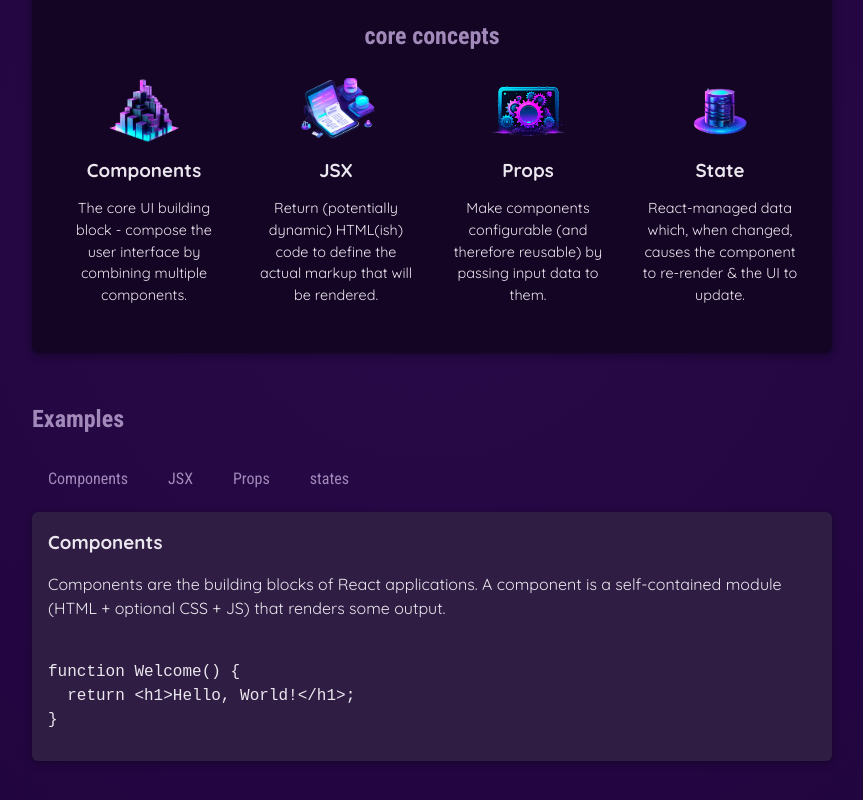
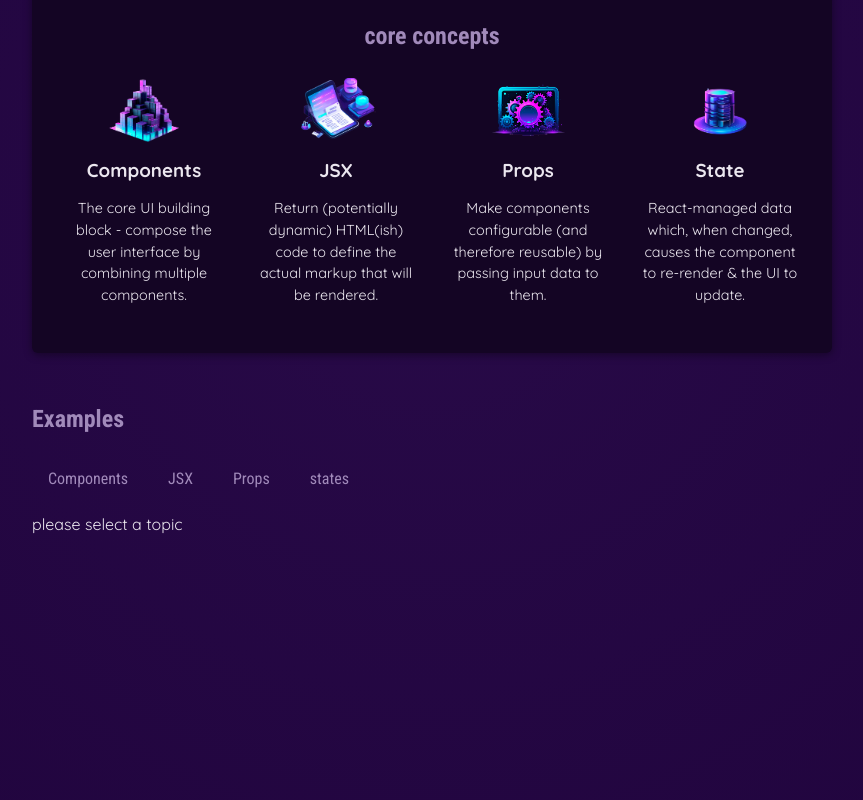
Before and after one commit to mkanan-ej/learning-react, a React (Vite) app: page / in a window 1280 px wide. Shown: the part 406-1206 px from the top of the page, without its empty margins (208-1071 px from the left). Built offline with nearby package versions, Linux system fonts and the light colour scheme.

Commit message:
adds a condition for defult value to show when nothing is pressed

```diff
--- a/src/App.jsx
+++ b/src/App.jsx
@@ -6,7 +6,7 @@ import TabButton from "./components/TabButton.jsx";
 import { EXAMPLES } from "./data.js";
 
 function App() {
-  const [selected, setselected] = useState("components");
+  const [selected, setselected] = useState();
   function clicked(type){
     setselected(type);
 
@@ -52,7 +52,7 @@ function App() {
             <TabButton onSelect={() => clicked('state')}>states</TabButton>
 
           </menu>
-          <div id="tab-content">
+          {!selected ? <p> please select a topic</p> :  <div id="tab-content">
           <h3>{EXAMPLES[selected].title}</h3>
           <p>{EXAMPLES[selected].description}</p>
           <pre>
@@ -60,8 +60,8 @@ function App() {
               {EXAMPLES[selected].code}
             </code>
           </pre>
+          </div>}
 
-          </div>
         </section>
       </main>
     </div>
```
